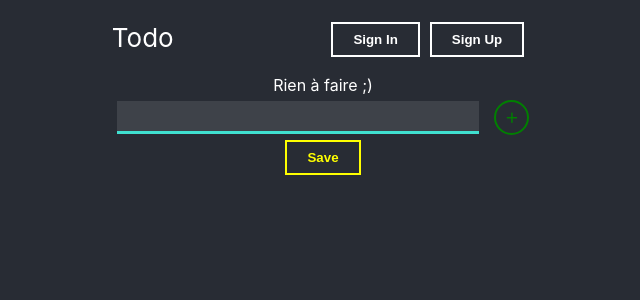
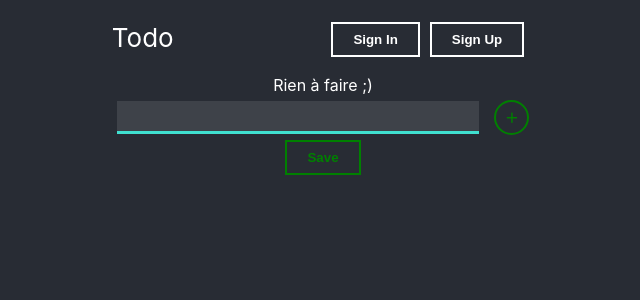
Before and after one commit to MathieuBouvet/reac-todo, a React (Create React App) app: page / in a window 1280 px wide. Shown: the top 300 px of the page, without its empty margins (317-957 px from the left). Built offline with nearby package versions, Linux system fonts and the light colour scheme.

Commit message:
Replace the normal Button by a SpinnerButton

```diff
--- a/src/components/TodoList/TodoList.js
+++ b/src/components/TodoList/TodoList.js
@@ -6,7 +6,7 @@ import logo from "../../assets/images/logo.svg";
 
 import Todo from "../Todo";
 import AddTodo from "../AddTodo";
-import Button from "../Button";
+import SpinnerButton from "../SpinnerButton";
 
 class TodoList extends React.Component {
   constructor(props) {
@@ -120,9 +120,13 @@ class TodoList extends React.Component {
           changeValue={this.addTodoValueChange}
           addButtonClick={this.createTodo}
         />
-        <Button primaryColor="yellow" onClick={this.sendTodoList}>
+        <SpinnerButton
+          spin={this.state.sendingTodo}
+          primaryColor="green"
+          onClick={this.sendTodoList}
+        >
           Save
-        </Button>
+        </SpinnerButton>
       </React.Fragment>
     );
   }
```
